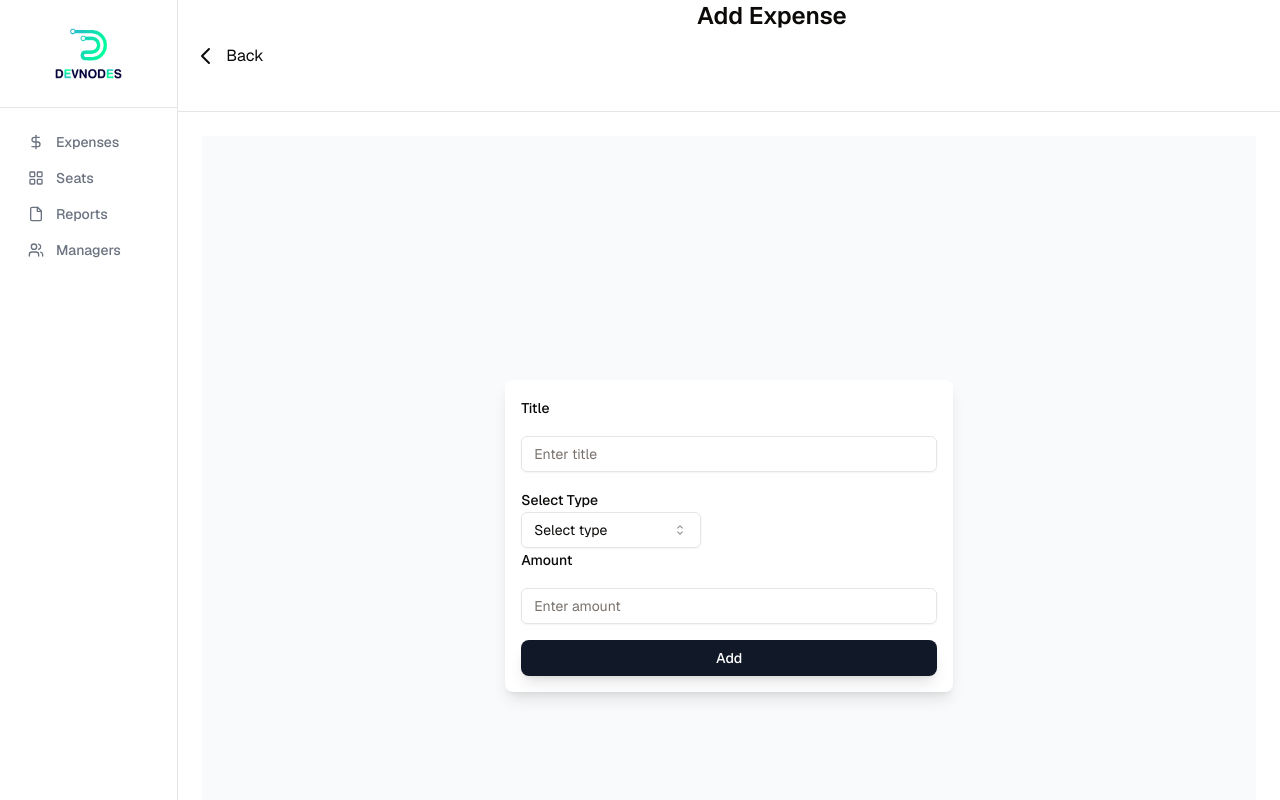
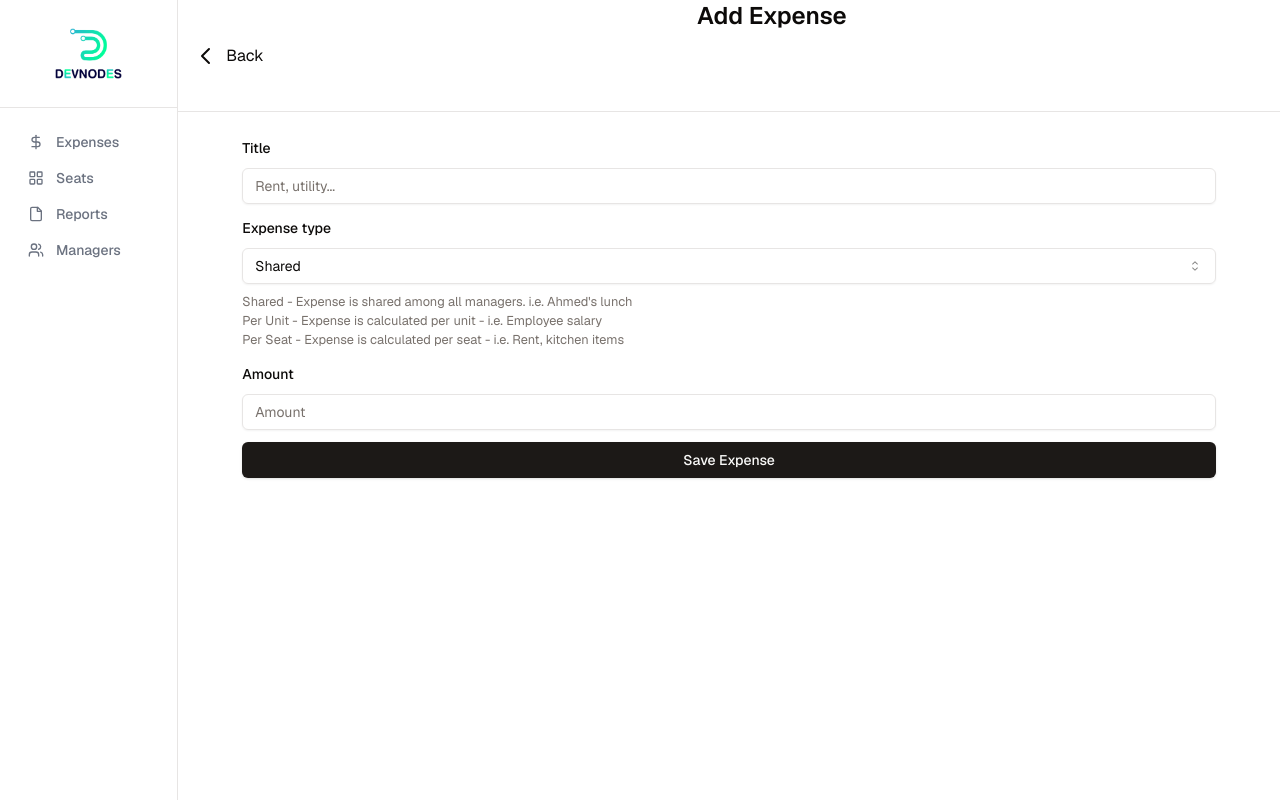
Before and after one commit to Monfernape/finnodes, a Next.js app: page /expenses/add-expense in a window 1280 px wide. Shown: the top 800 px of the page. Built offline with nearby package versions, Linux system fonts and the light colour scheme.

Commit message:
refactor: refactored add expense form to work with hook form and zod

```diff
--- a/app/managers/add-manager/components/ManagerFormBuilder.tsx
+++ b/app/managers/add-manager/components/ManagerFormBuilder.tsx
@@ -35,7 +35,7 @@ export const ManagerFormBuilder = () => {
 
   return (
     <Form {...form}>
-      <form onSubmit={form.handleSubmit(onSubmit)} className="space-y-8">
+      <form onSubmit={form.handleSubmit(onSubmit)} className="flex flex-col gap-3 px-10">
         <FormField
           control={form.control}
           name="name"
@@ -93,7 +93,7 @@ export const ManagerFormBuilder = () => {
             </FormItem>
           )}
         />
-        <Button type="submit">Submit</Button>
+        <Button type="submit">Save Manager</Button>
       </form>
     </Form>
   );
--- a/components/expenses/AddExpense.tsx
+++ b/components/expenses/AddExpense.tsx
@@ -1,92 +1,150 @@
 "use client";
 
-import React, { useState } from "react";
-import { useForm, SubmitHandler } from "react-hook-form";
+import React from "react";
+import { useForm } from "react-hook-form";
+import { Button } from "@/components/ui/button";
+import {
+  Form,
+  FormControl,
+  FormDescription,
+  FormField,
+  FormItem,
+  FormLabel,
+  FormMessage,
+} from "@/components/ui/form";
+import { AddExpenseFormData } from "../../types";
+import {
+  Select,
+  SelectContent,
+  SelectItem,
+  SelectTrigger,
+  SelectValue,
+} from "../ui/select";
+import { Label } from "../ui/label";
+import {
+  Card,
+  CardContent,
+  CardDescription,
+  CardFooter,
+  CardHeader,
+  CardTitle,
+} from "../ui/card";
+import { Input } from "../ui/input";
+import { z } from "zod";
+import { zodResolver } from "@hookform/resolvers/zod";
 
-import { Input } from "@/components/ui/input";
-import { Button } from "@/components/ui/button";
-import { AddExpenseFormData } from "../../types";
-import { FormInputField } from "../ui/formInputField";
-import { FormSelectField } from "../ui/formSelectField";
+export enum ExpenseType {
+  Shared = "shared",
+  PerUnit = "per_unit",
+  PerSeat = "per_seat",
+}
 
-type option = {
-  value: string;
-  label: string;
-};
-
-const typeOptions: option[] = [
+const EXPENSE_TYPES = [
   {
-    value: "shared",
+    value: ExpenseType.Shared,
     label: "Shared",
   },
   {
-    value: "per_unit",
+    value: ExpenseType.PerUnit,
     label: "Per Unit",
   },
   {
-    value: "per_seat",
+    value: ExpenseType.PerSeat,
     label: "Per Seat",
   },
 ];
 
+const formSchema = z.object({
+  title: z.string(),
+  type: z.enum([ExpenseType.Shared, ExpenseType.PerUnit, ExpenseType.PerSeat]),
+  amount: z.string(),
+});
+
 export const AddExpense = () => {
-  const {
-    register,
-    handleSubmit,
-    formState: { errors },
-  } = useForm<AddExpenseFormData>();
-  const [selectedValue, setSelectedValue] = useState("");
+  const form = useForm<z.infer<typeof formSchema>>({
+    resolver: zodResolver(formSchema),
+    defaultValues: {
+      title: "",
+      type: ExpenseType.Shared,
+      amount: "",
+    },
+  });
 
-  const onSubmit = async (data: AddExpenseFormData) => {
-    console.log("SUCCESS", data);
-  };
-
-  const onTypeChange = (value: string) => {
-    console.log("value: ", value);
-    setSelectedValue(value);
-  };
+  function onSubmit(values: z.infer<typeof formSchema>) {
+    console.log(values);
+  }
 
   return (
-    <div className="flex flex-col justify-center min-h-screen bg-gray-50 dark:bg-gray-900 px-4 py-2">
+    <Form {...form}>
       <form
-        onSubmit={handleSubmit(onSubmit)}
-        className="w-full max-w-md mx-auto bg-white shadow-lg rounded-lg p-4 space-y-4 overflow-auto"
+        onSubmit={form.handleSubmit(onSubmit)}
+        className="w-full flex flex-col gap-3 px-10"
       >
-        <FormInputField
-          type="text"
-          placeholder="Enter title"
-          label="Title"
+        <FormField
+          control={form.control}
           name="title"
-          register={register}
-          error={errors.title}
+          render={({ field }) => (
+            <FormItem>
+              <FormLabel>Title</FormLabel>
+              <FormControl>
+                <Input placeholder="Rent, utility..." {...field} />
+              </FormControl>
+              <FormMessage />
+            </FormItem>
+          )}
         />
-
-        <FormSelectField
-          label="Select Type"
-          placeholder="Select type"
-          options={typeOptions}
+                <FormField
+          control={form.control}
           name="type"
-          register={register}
-          value={selectedValue}
+          render={({ field }) => (
+            <FormItem>
+              <FormLabel>Expense type</FormLabel>
+              <Select onValueChange={field.onChange} defaultValue={field.value}>
+                <FormControl>
+                  <SelectTrigger>
+                    <SelectValue placeholder="Select a expense type" />
+                  </SelectTrigger>
+                </FormControl>
+                <SelectContent>
+                  {EXPENSE_TYPES.map((type) => (
+                    <SelectItem key={type.value} value={type.value}>
+                      {type.label}
+                    </SelectItem>
+                  ))}
+                </SelectContent>
+              </Select>
+              <FormDescription>
+                Shared - Expense is shared among all managers. i.e. Ahmed's lunch
+                <br />
+                Per Unit - Expense is calculated per unit - i.e. Employee salary
+                <br />
+                Per Seat - Expense is calculated per seat - i.e. Rent, kitchen items
+              </FormDescription>
+              <FormMessage />
+            </FormItem>
+          )}
         />
-
-        <FormInputField
-          type="text"
-          placeholder="Enter amount"
-          label="Amount"
+        <FormField
+          control={form.control}
           name="amount"
-          register={register}
-          error={errors.amount}
+          render={({ field }) => (
+            <FormItem>
+              <FormLabel>Amount</FormLabel>
+              <FormControl>
+                <Input
+                  type="number"
+                  placeholder="Amount"
+                  {...field}
+                />
+              </FormControl>
+              <FormMessage />
+            </FormItem>
+          )}
         />
-
-        <Button
-          className="w-full rounded-lg py-2 bg-gray-900 text-white shadow-lg"
-          type="submit"
-          variant="solid"
-        >
-          Add
+        <Button className="w-full" type="submit">
+          Save Expense
         </Button>
       </form>
-    </div>
+    </Form>
   );
 };
--- a/components/expenses/ExpensesList.tsx
+++ b/components/expenses/ExpensesList.tsx
@@ -1,8 +1,5 @@
 "use client";
 
-import { useRouter } from "next/navigation";
-
-import { Button } from "@/components/ui/button";
 import {
   TableHead,
   TableRow,
@@ -20,38 +17,8 @@ const expenses = [
 ];
 
 export const ExpensesList = () => {
-  const router = useRouter();
-
-  const navigateToAddExpense = () => {
-    router.push("expenses/add-expense");
-  };
-
   return (
     <div>
-      <div className="fixed top-4 right-4">
-        <Button
-          className="rounded-lg p-2 bg-gray-900 text-white shadow-lg flex items-center"
-          size="large"
-          variant="solid"
-          onClick={navigateToAddExpense}
-        >
-          <svg
-            className="h-4 w-4 mr-2"
-            xmlns="http://www.w3.org/2000/svg"
-            viewBox="0 0 24 24"
-            fill="none"
-            stroke="currentColor"
-            strokeWidth="2"
-            strokeLinecap="round"
-            strokeLinejoin="round"
-          >
-            <path d="M5 12h14" />
-            <path d="M12 5v14" />
-          </svg>
-          New Expense
-        </Button>
-      </div>
-
       <div className="py-4">
         <Table>
           <TableHeader>
--- /dev/null
+++ b/components/ui/card.tsx
@@ -0,0 +1,76 @@
+import * as React from "react"
+
+import { cn } from "@/lib/utils"
+
+const Card = React.forwardRef<
+  HTMLDivElement,
+  React.HTMLAttributes<HTMLDivElement>
+>(({ className, ...props }, ref) => (
+  <div
+    ref={ref}
+    className={cn(
+      "rounded-xl border bg-card text-card-foreground shadow",
+      className
+    )}
+    {...props}
+  />
+))
+Card.displayName = "Card"
+
+const CardHeader = React.forwardRef<
+  HTMLDivElement,
+  React.HTMLAttributes<HTMLDivElement>
+>(({ className, ...props }, ref) => (
+  <div
+    ref={ref}
+    className={cn("flex flex-col space-y-1.5 p-6", className)}
+    {...props}
+  />
+))
+CardHeader.displayName = "CardHeader"
+
+const CardTitle = React.forwardRef<
+  HTMLParagraphElement,
+  React.HTMLAttributes<HTMLHeadingElement>
+>(({ className, ...props }, ref) => (
+  <h3
+    ref={ref}
+    className={cn("font-semibold leading-none tracking-tight", className)}
+    {...props}
+  />
+))
+CardTitle.displayName = "CardTitle"
+
+const CardDescription = React.forwardRef<
+  HTMLParagraphElement,
+  React.HTMLAttributes<HTMLParagraphElement>
+>(({ className, ...props }, ref) => (
+  <p
+    ref={ref}
+    className={cn("text-sm text-muted-foreground", className)}
+    {...props}
+  />
+))
+CardDescription.displayName = "CardDescription"
+
+const CardContent = React.forwardRef<
+  HTMLDivElement,
+  React.HTMLAttributes<HTMLDivElement>
+>(({ className, ...props }, ref) => (
+  <div ref={ref} className={cn("p-6 pt-0", className)} {...props} />
+))
+CardContent.displayName = "CardContent"
+
+const CardFooter = React.forwardRef<
+  HTMLDivElement,
+  React.HTMLAttributes<HTMLDivElement>
+>(({ className, ...props }, ref) => (
+  <div
+    ref={ref}
+    className={cn("flex items-center p-6 pt-0", className)}
+    {...props}
+  />
+))
+CardFooter.displayName = "CardFooter"
+
+export { Card, CardHeader, CardFooter, CardTitle, CardDescription, CardContent }
```
